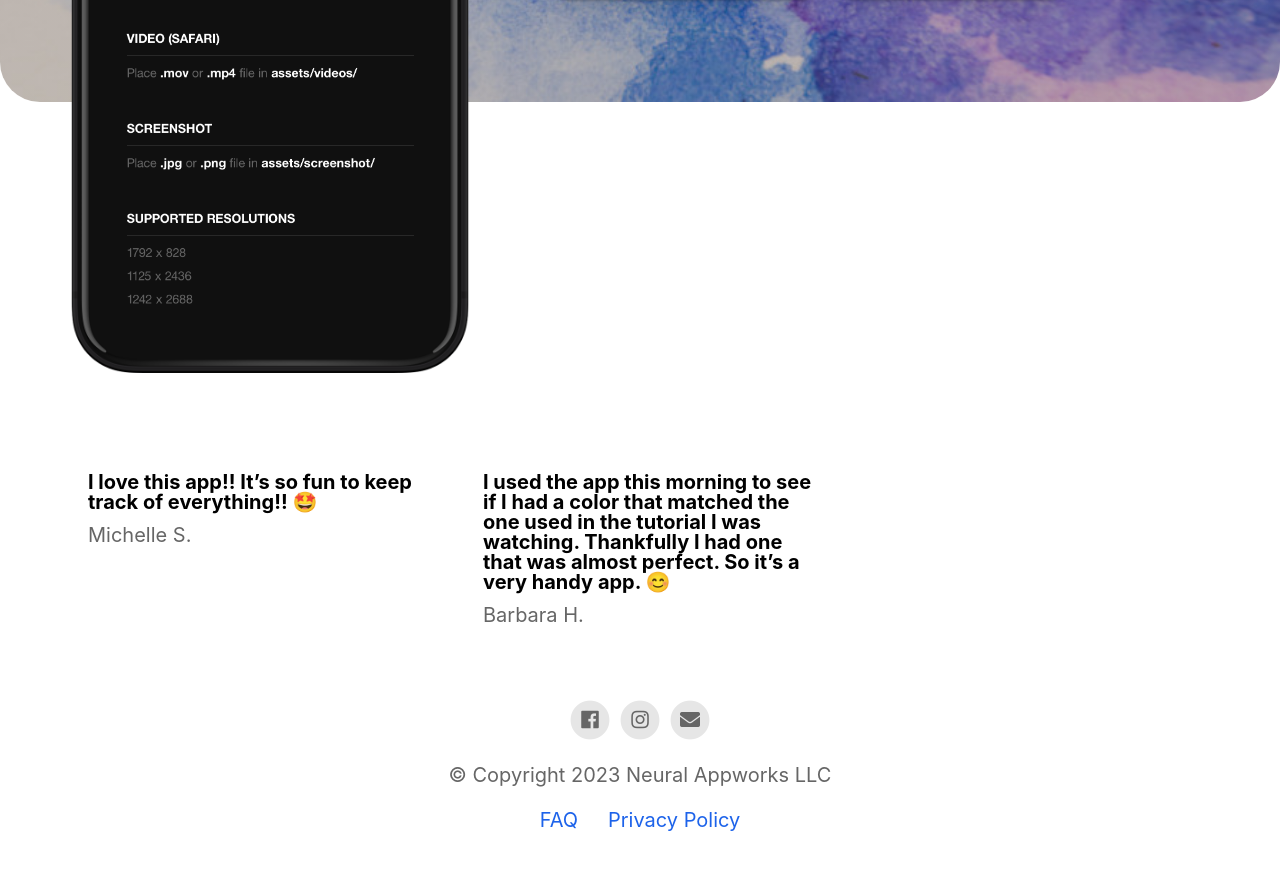
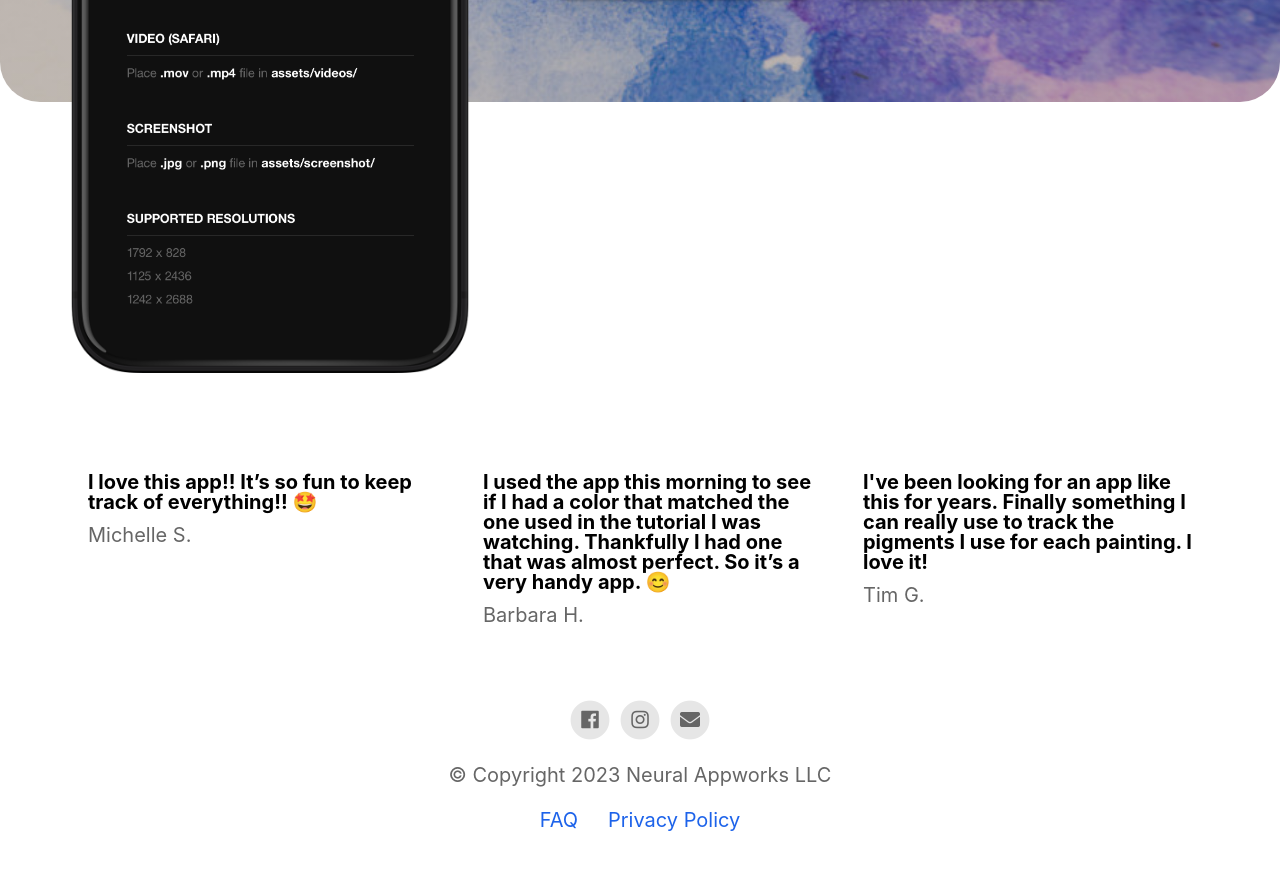
Before and after one commit to aelise/smartypaints_web, a Jekyll site: the page built from index.html, in a window 1280 px wide and 900 px high, scrolled down 612 px. Shown: the top 870 px of the window. Built offline with Jekyll 4.4.1, drawn with Linux system fonts in a browser that asks for light colours; nearby versions of some CDN libraries.

Commit message:
new testimonial

```diff
--- a/_config.yml
+++ b/_config.yml
@@ -51,6 +51,10 @@ features                                  :
   - title                                 : I used the app this morning to see if I had a color that matched the one used in the tutorial I was watching. Thankfully I had one that was almost perfect. So it’s a very handy app. 😊
     description                           : Barbara H.
     fontawesome_icon_name                 :
+
+  - title                                 : I've been looking for an app like this for years. Finally something I can really use to track the pigments I use for each painting. I love it!
+    description                           : Tim G.
+    fontawesome_icon_name                 : # Enter Font Awesome icon name (e.g. star). Find icons on fontawesome.com/icons.
 
   - title                                 : # New Feature Title
     description                           : # New Feature Description
```
Also changed, not shown: 1 other file.
